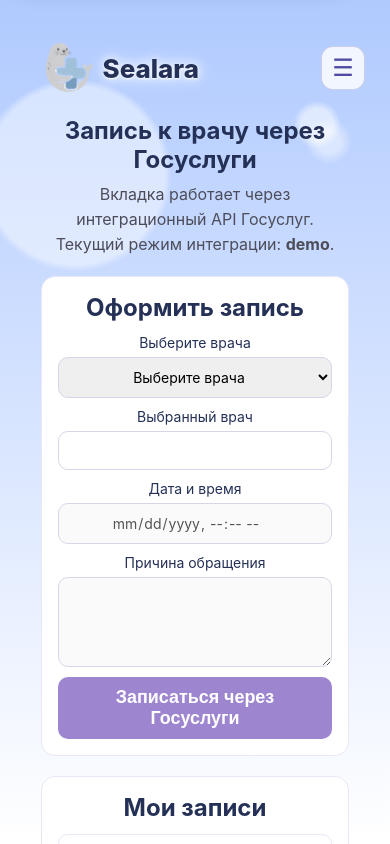
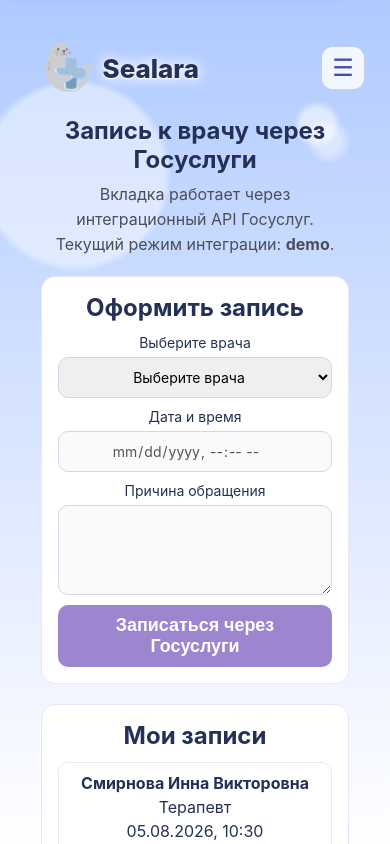
Before and after one commit to antipozitife/sealara, a React app: page /doctors in a window 390 px wide. Built offline with nearby package versions, Linux system fonts and the light colour scheme.

Commit message:
fix: lock booking fields to equal width

```diff
--- a/src/pages/Doctors/DoctorsPage.tsx
+++ b/src/pages/Doctors/DoctorsPage.tsx
@@ -202,7 +202,7 @@ export const DoctorsPage: React.FC = () => {
                   ))}
                 </select>
               </label>
-              <label>
+              <label className="book-form-selected-doctor">
                 Выбранный врач
                 <input
                   className="book-form-doctor-input"
@@ -212,7 +212,7 @@ export const DoctorsPage: React.FC = () => {
                   readOnly
                 />
               </label>
-              <label>
+              <label className="book-form-field">
                 Дата и время
                 {(selectedDoctor?.slots || []).length > 0 ? (
                   <select
@@ -245,7 +245,7 @@ export const DoctorsPage: React.FC = () => {
                   />
                 )}
               </label>
-              <label>
+              <label className="book-form-field">
                 Причина обращения
                 <textarea
                   value={reason}
--- a/src/pages/Doctors/doctors.css
+++ b/src/pages/Doctors/doctors.css
@@ -80,6 +80,17 @@
   font-size: 14px;
 }
 
+.book-form-field {
+  width: 100%;
+}
+
+.book-form-field > input,
+.book-form-field > select,
+.book-form-field > textarea {
+  inline-size: 100%;
+  max-inline-size: none;
+}
+
 .book-form input,
 .book-form textarea,
 .book-form select {
@@ -152,6 +163,10 @@
     display: none;
   }
 
+  .book-form .book-form-selected-doctor {
+    display: none;
+  }
+
   .book-form button {
     min-height: 52px;
     font-size: 1.12rem;
@@ -169,7 +184,7 @@
   }
 
   .book-form label {
-    width: 100%;
+    width: min(100%, 560px);
     align-items: center;
     text-align: center;
   }
@@ -179,7 +194,7 @@
   .book-form select {
     display: block;
     width: 100%;
-    max-width: 560px;
+    max-width: none;
     min-width: 0;
     justify-self: center;
     text-align: center;
```
